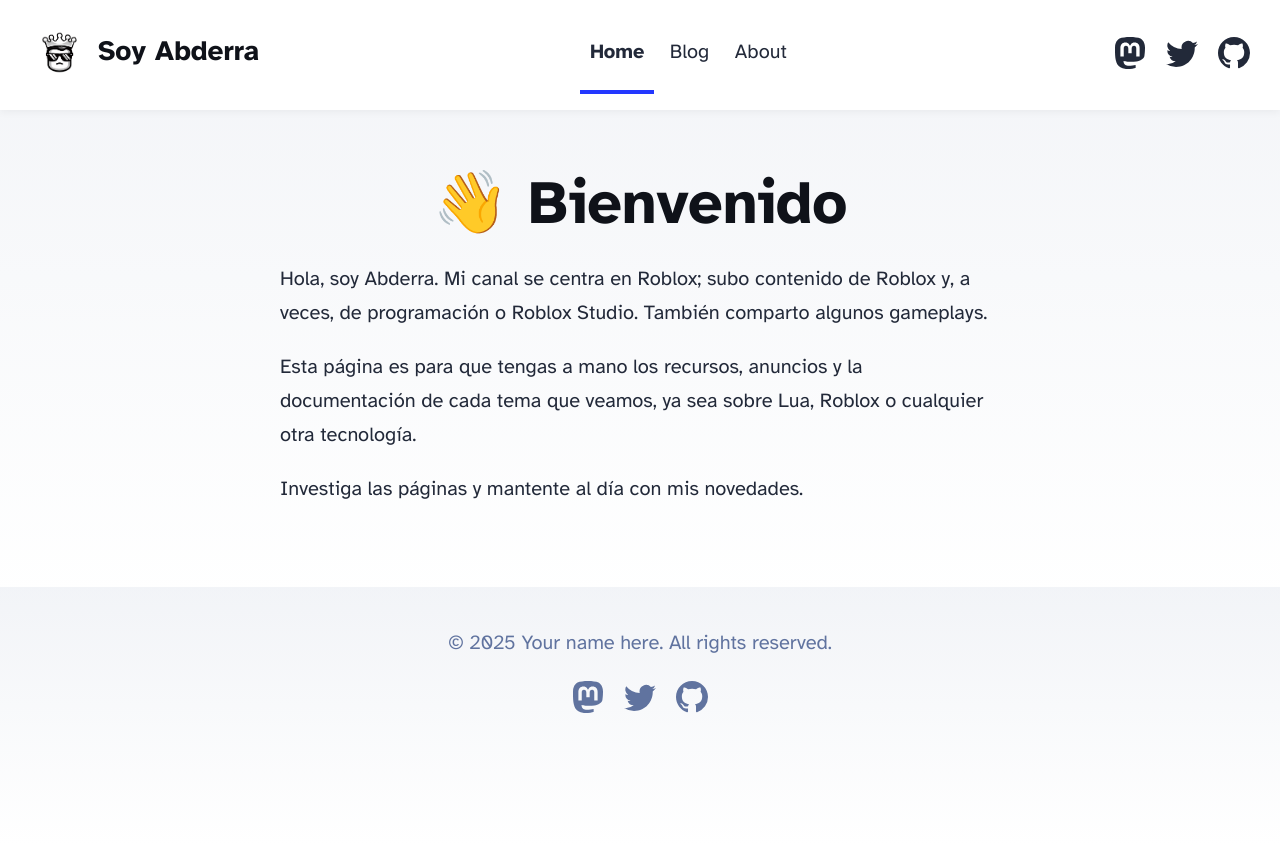
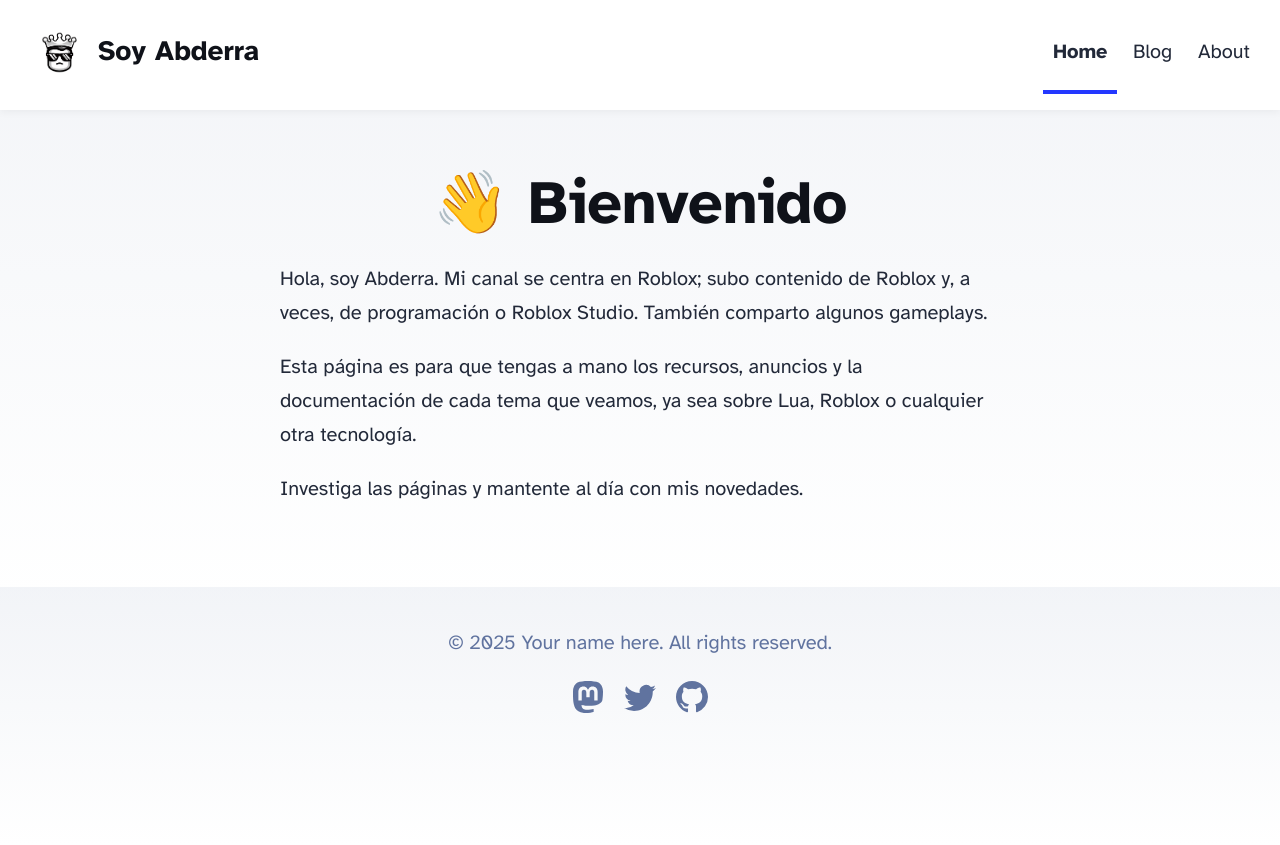
Before and after one commit to abdedarghal111/un-blog, an Astro site: page / in a window 1280 px wide. Built offline with nearby package versions, Linux system fonts and the light colour scheme; Astro itself is replaced by a stand-in of ours.

Commit message:
Remove social icons from header

```diff
--- a/src/components/Header.astro
+++ b/src/components/Header.astro
@@ -15,47 +15,6 @@ import { SITE_TITLE } from "../consts";
 			<HeaderLink href="/">Home</HeaderLink>
 			<HeaderLink href="/blog">Blog</HeaderLink>
 			<HeaderLink href="/about">About</HeaderLink>
-		</div>
-		<div class="social-links">
-			<a href="https://m.webtoo.ls/@astro" target="_blank">
-				<span class="sr-only">Follow Astro on Mastodon</span>
-				<svg
-					viewBox="0 0 16 16"
-					aria-hidden="true"
-					width="32"
-					height="32"
-					><path
-						fill="currentColor"
-						d="M11.19 12.195c2.016-.24 3.77-1.475 3.99-2.603.348-1.778.32-4.339.32-4.339 0-3.47-2.286-4.488-2.286-4.488C12.062.238 10.083.017 8.027 0h-.05C5.92.017 3.942.238 2.79.765c0 0-2.285 1.017-2.285 4.488l-.002.662c-.004.64-.007 1.35.011 2.091.083 3.394.626 6.74 3.78 7.57 1.454.383 2.703.463 3.709.408 1.823-.1 2.847-.647 2.847-.647l-.06-1.317s-1.303.41-2.767.36c-1.45-.05-2.98-.156-3.215-1.928a3.614 3.614 0 0 1-.033-.496s1.424.346 3.228.428c1.103.05 2.137-.064 3.188-.189zm1.613-2.47H11.13v-4.08c0-.859-.364-1.295-1.091-1.295-.804 0-1.207.517-1.207 1.541v2.233H7.168V5.89c0-1.024-.403-1.541-1.207-1.541-.727 0-1.091.436-1.091 1.296v4.079H3.197V5.522c0-.859.22-1.541.66-2.046.456-.505 1.052-.764 1.793-.764.856 0 1.504.328 1.933.983L8 4.39l.417-.695c.429-.655 1.077-.983 1.934-.983.74 0 1.336.259 1.791.764.442.505.661 1.187.661 2.046v4.203z"
-					></path></svg
-				>
-			</a>
-			<a href="https://twitter.com/astrodotbuild" target="_blank">
-				<span class="sr-only">Follow Astro on Twitter</span>
-				<svg
-					viewBox="0 0 16 16"
-					aria-hidden="true"
-					width="32"
-					height="32"
-					><path
-						fill="currentColor"
-						d="M5.026 15c6.038 0 9.341-5.003 9.341-9.334 0-.14 0-.282-.006-.422A6.685 6.685 0 0 0 16 3.542a6.658 6.658 0 0 1-1.889.518 3.301 3.301 0 0 0 1.447-1.817 6.533 6.533 0 0 1-2.087.793A3.286 3.286 0 0 0 7.875 6.03a9.325 9.325 0 0 1-6.767-3.429 3.289 3.289 0 0 0 1.018 4.382A3.323 3.323 0 0 1 .64 6.575v.045a3.288 3.288 0 0 0 2.632 3.218 3.203 3.203 0 0 1-.865.115 3.23 3.23 0 0 1-.614-.057 3.283 3.283 0 0 0 3.067 2.277A6.588 6.588 0 0 1 .78 13.58a6.32 6.32 0 0 1-.78-.045A9.344 9.344 0 0 0 5.026 15z"
-					></path></svg
-				>
-			</a>
-			<a href="https://github.com/withastro/astro" target="_blank">
-				<span class="sr-only">Go to Astro's GitHub repo</span>
-				<svg
-					viewBox="0 0 16 16"
-					aria-hidden="true"
-					width="32"
-					height="32"
-					><path
-						fill="currentColor"
-						d="M8 0C3.58 0 0 3.58 0 8c0 3.54 2.29 6.53 5.47 7.59.4.07.55-.17.55-.38 0-.19-.01-.82-.01-1.49-2.01.37-2.53-.49-2.69-.94-.09-.23-.48-.94-.82-1.13-.28-.15-.68-.52-.01-.53.63-.01 1.08.58 1.23.82.72 1.21 1.87.87 2.33.66.07-.52.28-.87.51-1.07-1.78-.2-3.64-.89-3.64-3.95 0-.87.31-1.59.82-2.15-.08-.2-.36-1.02.08-2.12 0 0 .67-.21 2.2.82.64-.18 1.32-.27 2-.27.68 0 1.36.09 2 .27 1.53-1.04 2.2-.82 2.2-.82.44 1.1.16 1.92.08 2.12.51.56.82 1.27.82 2.15 0 3.07-1.87 3.75-3.65 3.95.29.25.54.73.54 1.48 0 1.07-.01 1.93-.01 2.2 0 .21.15.46.55.38A8.012 8.012 0 0 0 16 8c0-4.42-3.58-8-8-8z"
-					></path></svg
-				>
-			</a>
 		</div>
 	</nav>
 </header>
@@ -96,13 +55,4 @@ import { SITE_TITLE } from "../consts";
 		text-decoration: none;
 		border-bottom-color: var(--accent);
 	}
-	.social-links,
-	.social-links a {
-		display: flex;
-	}
-	@media (max-width: 720px) {
-		.social-links {
-			display: none;
-		}
-	}
 </style>
```
